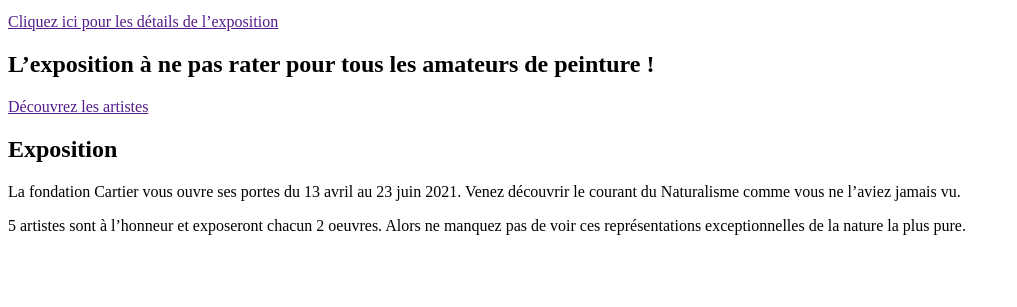
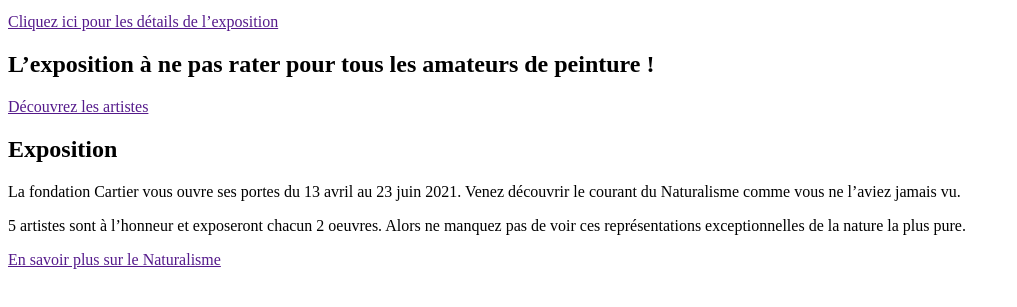
Before and after one commit to MMI-SAE-105/2023-sae-105-YannPernette, a plain HTML site: page fr/index.html in a window 1280 px wide. Shown: the part 291-598 px from the top of the page, without its empty margins (0-1017 px from the left). Drawn offline with Linux system fonts and the light colour scheme.

Commit message:
lien vers description mouvement

```diff
--- a/fr/index.html
+++ b/fr/index.html
@@ -42,6 +42,8 @@
             <p>5 artistes sont à l’honneur et exposeront chacun 2 oeuvres. Alors ne manquez pas de voir ces représentations exceptionnelles de la nature la plus pure.</p>
         </div>
 
+        <a href="">En savoir plus sur le Naturalisme</a>
+
     </main>
 
 </body>
```
